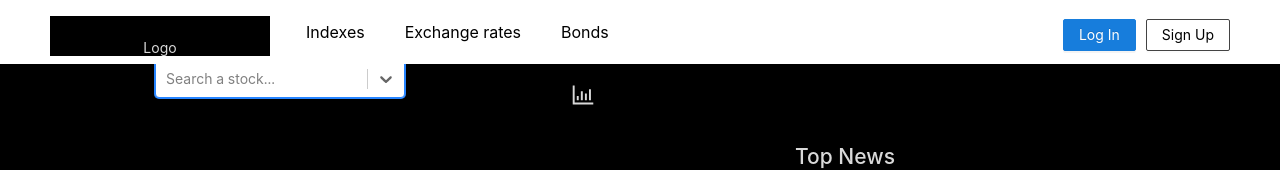
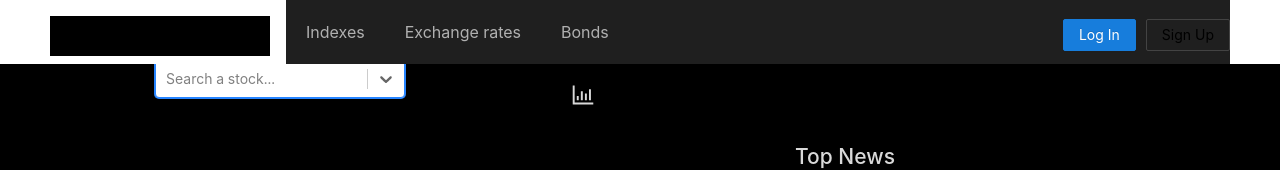
Before and after one commit to calmarti/finAppProject, a React (Create React App) app: page / in a window 1280 px wide. Shown: the top 170 px of the page. Built offline with nearby package versions, Linux system fonts and the light colour scheme; no server answers.

Commit message:
cambio en theme de Menu(Header)

```diff
--- a/src/components/Home/HomeChart.js
+++ b/src/components/Home/HomeChart.js
@@ -7,10 +7,10 @@ import Chart from "../Chart";
 import News from "./News";
 import utils from "../../utils";
 
-//TODO: problema: no hace el setData(series) al hacer el handleGetSeries por primera vez
-//TODO: problema asociado al anterior: a veces al cambiar de una acción a otra no carga de inmediato los datos (mantiene el mismo gráfico)
-//TODO: problema asociado al anterior: a veces al cambiar de frecuencias el precio actual no corresponde con el último de la serie!
+
+
 //TODO: problema: hay que resetear el tab (ej. si está en 1M y se dispara otro handleGetSeries por defecto debe pasar a 1Y)
+//para esto buscar en el API la prop apropiada de Tabs
 
 
 //TODO: submenú de principales índices y endpoints (y api(s)!) correspondiente(s)
@@ -90,9 +90,8 @@ export default function HomeChart() {
       );
       setSeries(fromMultiseriesToSeries(multiseries));
       console.log("series from handleGetSeries", series)
-      setData(series);
-      getAndSetLastPriceStats(series);
-
+      setData(fromMultiseriesToSeries(multiseries));
+      getAndSetLastPriceStats(fromMultiseriesToSeries(multiseries));
     } catch (err) {
       console.log(err);
     }
@@ -101,6 +100,7 @@ export default function HomeChart() {
   const fromMultiseriesToSeries = (multiseries) => {
     const len = multiseries.t.length;
     const series = [...Array(len)];
+    console.log('desde multi', series)
     // console.log("multiseries", multiseries);
     for (let i in series) {
       const date = new Date(multiseries.t[i] * 1000).toISOString();
--- a/src/components/Structure/Structure.js
+++ b/src/components/Structure/Structure.js
@@ -12,9 +12,9 @@ export default function Structure({ children }) {
 
   return (
     <Layout className="layout">
-      <Header className="header" style={{ backgroundColor: "#ffffff" }}>
-        <div className="logo">Logo</div>
-        <Menu className="menu" theme="light" mode="horizontal" items={menuItems} />
+      <Header className="header"  style={{ backgroundColor: "#FFFFFF" }}>
+        <div className="logo"></div>
+        <Menu className="menu" theme="dark" mode="horizontal" items={menuItems} />
         <div className="header-buttons">
           <Button type="primary" size="default">
             Log In
```
